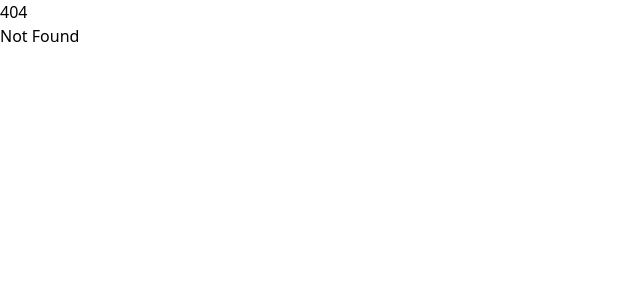
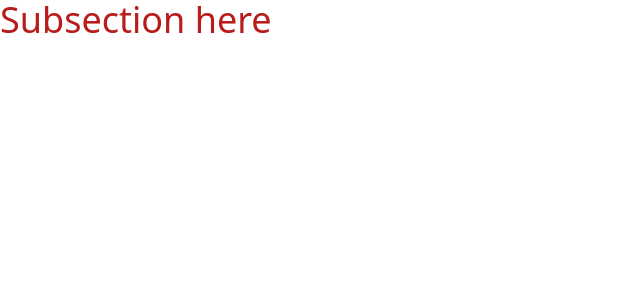
Before and after one commit to yashmithaa/kofin, a SvelteKit app: page /sub in a window 1280 px wide. Before the commit this address had no page. Shown: the top 300 px of the page, without its empty margins (0-640 px from the left). Built offline with nearby package versions, Linux system fonts and the light colour scheme.

Commit message:
subsection

```diff
--- /dev/null
+++ b/src/routes/sub/+page.svelte
@@ -0,0 +1,5 @@
+<script></script>
+<h1 class="text-4xl text-red-700" >Subsection here</h1> <!--ctrl+space-->
+<style>
+
+</style>
```
